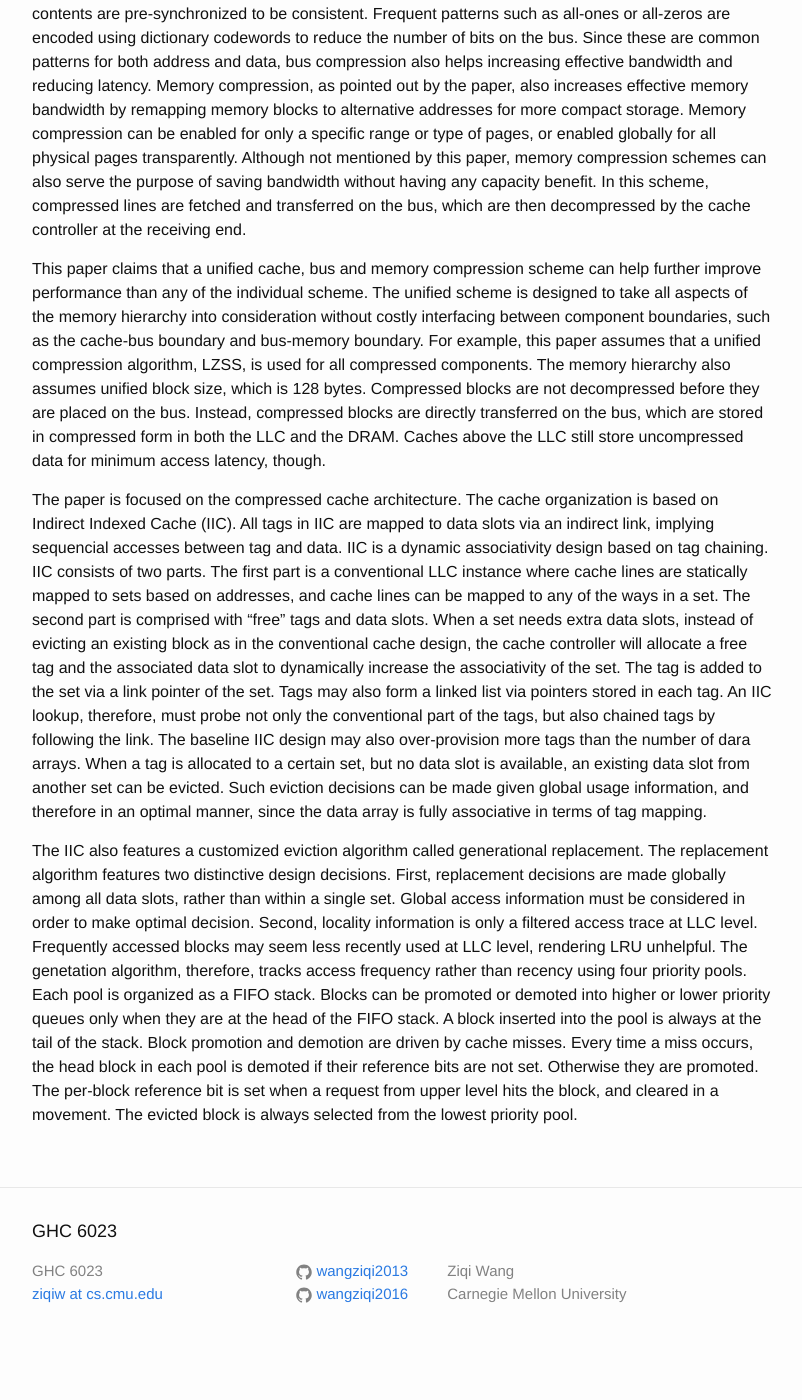
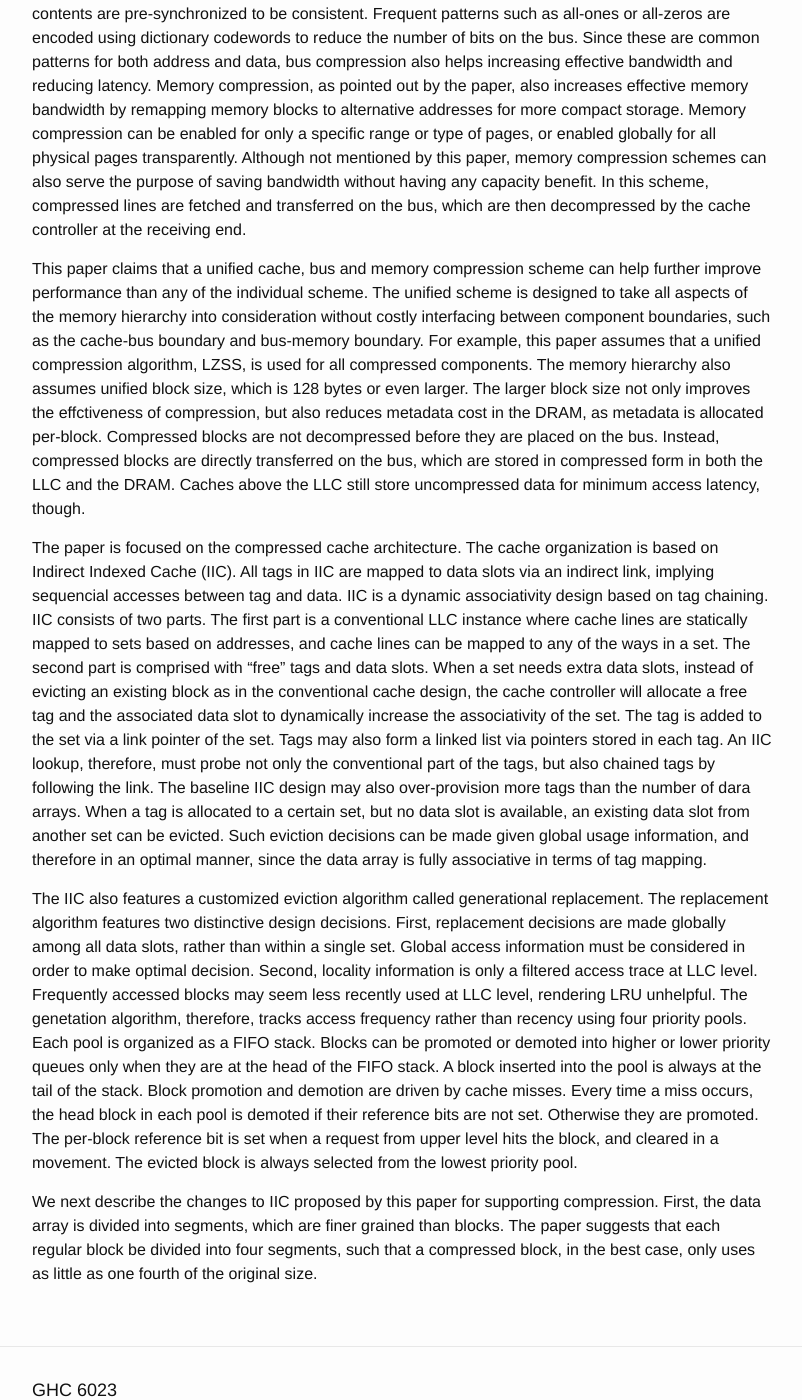
Before and after one commit to wangziqi2013/wangziqi2013.github.io, a Jekyll site: the page built from _posts/2020-07-02-icc-c.markdown, in a window 1280 px wide and 1400 px high, scrolled down 670 px. Shown: the whole window, without its empty margins (238-1040 px from the left). Built offline with Jekyll 4.4.1, drawn with Linux system fonts in a browser that asks for light colours; before the commit the page ends 2035 px from its top, so only the background shows below that.

Commit message:
Adding cache size

```diff
--- a/_posts/2020-07-02-icc-c.markdown
+++ b/_posts/2020-07-02-icc-c.markdown
@@ -35,7 +35,9 @@ This paper claims that a unified cache, bus and memory compression scheme can he
 of the individual scheme. The unified scheme is designed to take all aspects of the memory hierarchy into consideration
 without costly interfacing between component boundaries, such as the cache-bus boundary and bus-memory boundary.
 For example, this paper assumes that a unified compression algorithm, LZSS, is used for all compressed components.
-The memory hierarchy also assumes unified block size, which is 128 bytes. Compressed blocks are not decompressed before
+The memory hierarchy also assumes unified block size, which is 128 bytes or even larger. The larger block size not only
+improves the effctiveness of compression, but also reduces metadata cost in the DRAM, as metadata is allocated per-block.
+Compressed blocks are not decompressed before
 they are placed on the bus. Instead, compressed blocks are directly transferred on the bus, which are stored in compressed
 form in both the LLC and the DRAM. Caches above the LLC still store uncompressed data for minimum access latency, though.
 
@@ -63,3 +65,7 @@ are at the head of the FIFO stack. A block inserted into the pool is always at t
 and demotion are driven by cache misses. Every time a miss occurs, the head block in each pool is demoted if their reference
 bits are not set. Otherwise they are promoted. The per-block reference bit is set when a request from upper level hits
 the block, and cleared in a movement. The evicted block is always selected from the lowest priority pool.
+
+We next describe the changes to IIC proposed by this paper for supporting compression. First, the data array is divided into
+segments, which are finer grained than blocks. The paper suggests that each regular block be divided into four segments,
+such that a compressed block, in the best case, only uses as little as one fourth of the original size.
```
